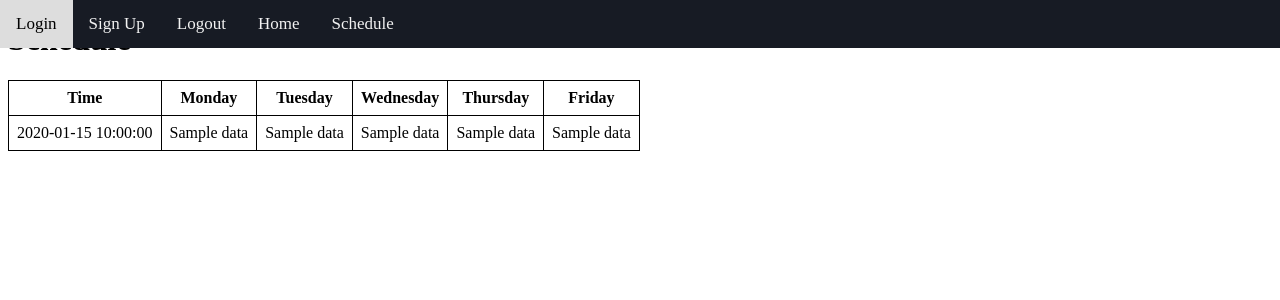
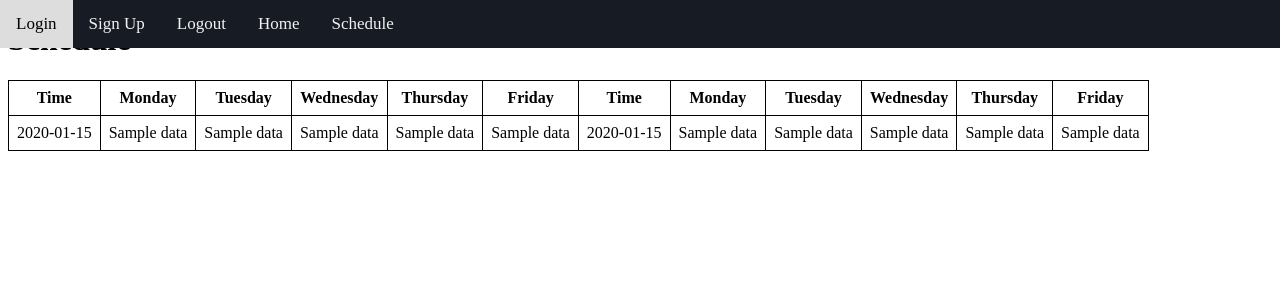
Before and after one commit to bjRichardLiu/PlanEase, a Flask app: template website/templates/schedule.html in a window 1280 px wide. Shown: the top 300 px of the page. Run offline with Flask 3, Linux system fonts and the light colour scheme; the template is opened without the code that fills it: most values are stand-ins (such as "Sample title", 1, 10 or a date in 2020); some libraries are stand-ins or nearby versions.

Commit message:
Updated schedule

```diff
--- a/website/templates/schedule.html
+++ b/website/templates/schedule.html
@@ -18,19 +18,31 @@
             <th>Wednesday</th>
             <th>Thursday</th>
             <th>Friday</th>
+            <th>Time</th>
+            <th>Monday</th>
+            <th>Tuesday</th>
+            <th>Wednesday</th>
+            <th>Thursday</th>
+            <th>Friday</th>
         </tr>
         {% for row in schedule %}
         <tr>
-            <td>{{ row.time }}</td>
-            <td class="{{ row.monday['class'] }}">{{ row.monday['data'] }}</td>
-            <td class="{{ row.tuesday['class'] }}">{{ row.tuesday['data'] }}</td>
-            <td class="{{ row.wednesday['class'] }}">{{ row.wednesday['data'] }}</td>
-            <td class="{{ row.thursday['class'] }}">{{ row.thursday['data'] }}</td>
-            <td class="{{ row.friday['class'] }}">{{ row.friday['data'] }}</td>
+            <td>{{ row.time1 }}</td>
+            <td class="{{ row.monday1['class'] }}">{{ row.monday1['data'] }}</td>
+            <td class="{{ row.tuesday1['class'] }}">{{ row.tuesday1['data'] }}</td>
+            <td class="{{ row.wednesday1['class'] }}">{{ row.wednesday1['data'] }}</td>
+            <td class="{{ row.thursday1['class'] }}">{{ row.thursday1['data'] }}</td>
+            <td class="{{ row.friday1['class'] }}">{{ row.friday1['data'] }}</td>
+            <td>{{ row.time2 }}</td>
+            <td class="{{ row.monday2['class'] }}">{{ row.monday2['data'] }}</td>
+            <td class="{{ row.tuesday2['class'] }}">{{ row.tuesday2['data'] }}</td>
+            <td class="{{ row.wednesday2['class'] }}">{{ row.wednesday2['data'] }}</td>
+            <td class="{{ row.thursday2['class'] }}">{{ row.thursday2['data'] }}</td>
+            <td class="{{ row.friday2['class'] }}">{{ row.friday2['data'] }}</td>
+
         </tr>
         {% endfor %}
     </table>
 </body>
 </html>
 {% endblock %}
--->
```
Also changed, not shown: website/schedule.py (+16 -8 lines).
